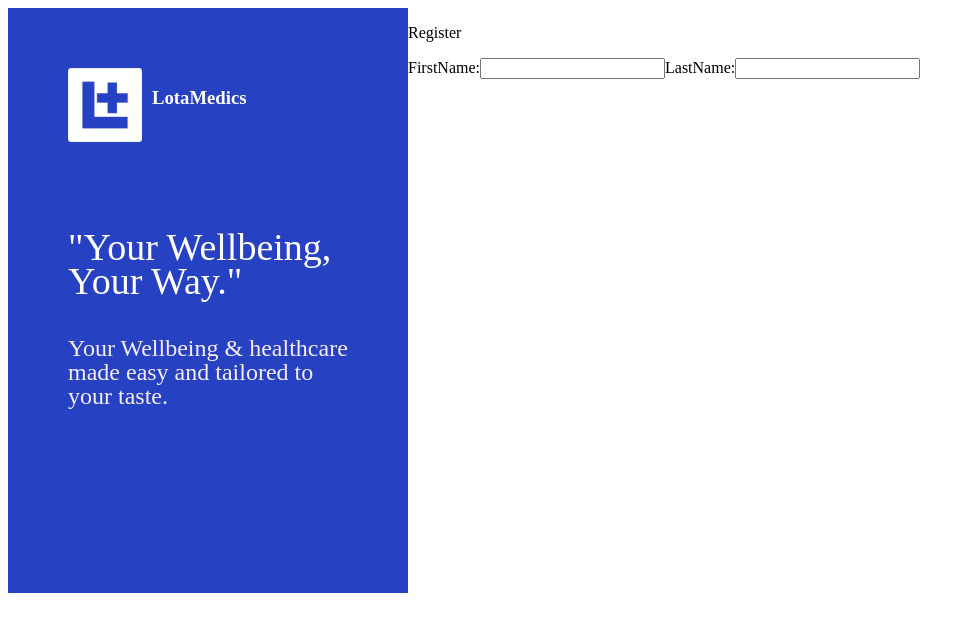
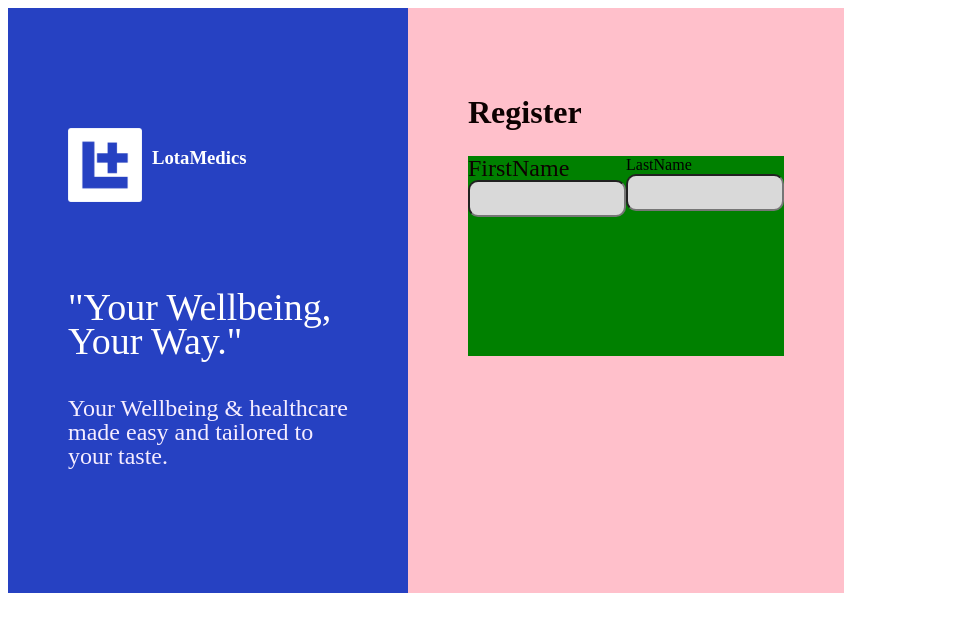
Before and after one commit to Solex202/electronic_health_client, a React (Vite) app: page / in a window 1280 px wide. Shown: the top 632 px of the page, without its empty margins (0-975 px from the left). Built offline with nearby package versions, Linux system fonts and the light colour scheme.

Commit message:
first commit

```diff
--- a/src/pages/auth/Register/index.jsx
+++ b/src/pages/auth/Register/index.jsx
@@ -17,16 +17,19 @@ const Register
                         </div>
                     </div>
                 </div>
-                <div id='right-section'>
+                <div id='right-section' className={style.right_section}>
                     <div className={style.right_section_inner}>
                         <p>Register </p>
                         <form className={style.form}>
-                            <div className="div">
-                                <label for="name">FirstName:</label>
-                                <input type="name" id="name" name="firstName" required/>
-
-                                <label for="name">LastName:</label>
-                                <input type="name" id="name" name="firstName" required/>
+                            <div className={style.fullname}>
+                                <div className={style.firstname}>
+                                    <label for="name">FirstName</label>
+                                    <input type="name" id="name" name="firstName" required/>
+                                </div>
+                                <div className={style.lastname}>
+                                    <label for="name">LastName</label>
+                                    <input type="name" id="name" name="lastName" required/>
+                                </div>
 
                             </div>
 
--- a/src/pages/auth/Register/index.module.css
+++ b/src/pages/auth/Register/index.module.css
@@ -4,15 +4,11 @@
     height: 585px;
     /* flex-shrink: 0; */
     /* padding: 50px; */
-
-
 }
 
 .left_section{
     background-color: #2641C2;
     width: 400px;
-
-
 }
 
 .left_section_inner{
@@ -25,6 +21,7 @@
 .logo_div{
     display: flex;
     margin-bottom: 50px;
+    margin-top: 60px;
 }
 
 .logo_div h3{
@@ -32,10 +29,7 @@
     margin-left: 10px;
 }
 
-
 .intro_text_p1{
-    /* display: flex; */
-
     flex-direction: column;
     justify-content: center;
     flex-shrink: 0;
@@ -48,10 +42,7 @@
 }
 
 .intro_text_p2{
-
-
     flex-shrink: 0;
-
     color: #F6EDFF;
     font-family: Montserrat;
     font-size: 24px;
@@ -59,3 +50,76 @@
     font-weight: 400;
     line-height: 24px; /* 100% */
 }
+
+.right_section{
+    /* background-color: #FDFCFD; */
+    background-color: pink;
+    /* width: 990px; */
+}
+
+.right_section_inner{
+    display: flex;
+    flex-direction: column;
+    padding: 60px;
+    justify-content: space-between;
+}
+
+.right_section_inner p{
+    color: #0D0101;
+    font-family: Montserrat;
+    font-size: 32px;
+    font-style: normal;
+    font-weight: 700;
+    line-height: 24px; /* 75% */
+}
+
+.form{
+    background-color: green;
+    height: 200px;
+    /* justify-content: center; */
+
+}
+
+.fullname{
+    display: flex;
+    /* flex-direction: column;
+    justify-content: center; */
+
+
+}
+
+.firstname{
+    display: flex;
+    flex-direction: column;
+
+}
+
+.lastname{
+    display: flex;
+    flex-direction: column;
+}
+
+.firstname label{
+    color: #0D0101;
+    font-family: Montserrat;
+    font-size: 24px;
+    font-style: normal;
+    font-weight: 400;
+    line-height: 24px; /* 100% */
+}
+
+.firstname input{
+    width: 150px;
+    height: 31px;
+    flex-shrink: 0;
+    border-radius: 10px;
+    background: #D9D9D9;
+}
+
+.lastname input{
+    width: 150px;
+    height: 31px;
+    flex-shrink: 0;
+    border-radius: 10px;
+    background: #D9D9D9;
+}
```
